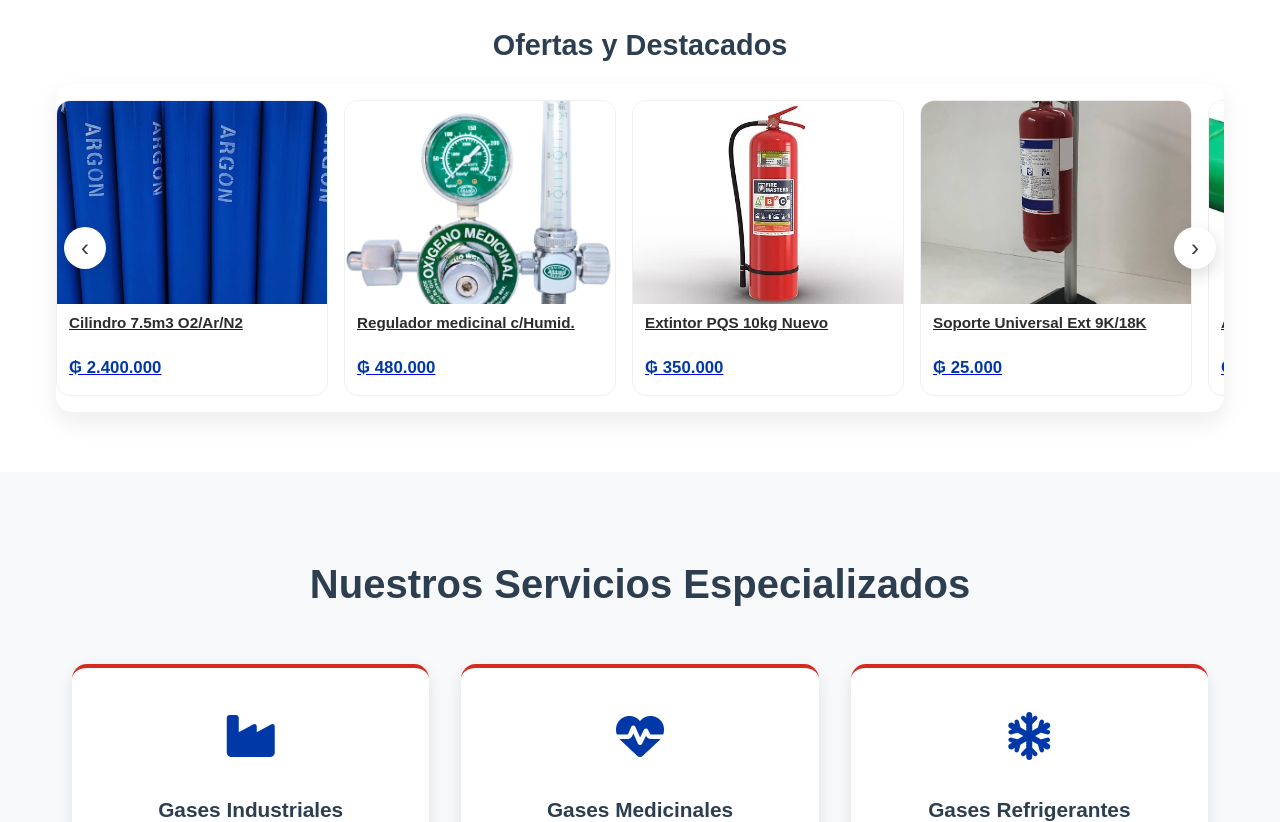
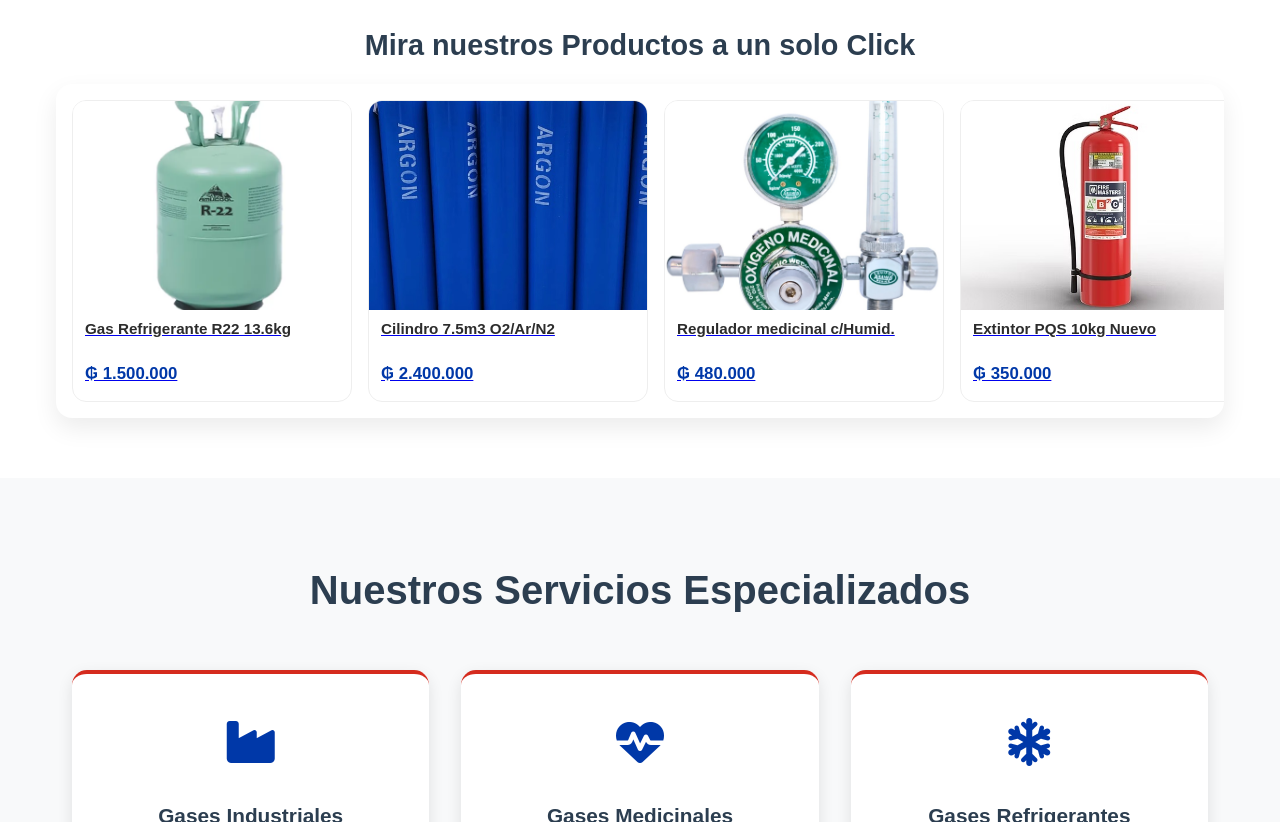
Before and after one commit to bitchobi/pms-pagina, a plain HTML site: page index.html in a window 1280 px wide. Shown: the part 1034-1856 px from the top of the page. Drawn offline with Linux system fonts and the light colour scheme.

Commit message:
mejoras en el carrusel

```diff
--- a/index.html
+++ b/index.html
@@ -33,23 +33,18 @@
   <!-- Hero Section -->
   <section class="hero">
     <img src="img/baner.png" alt="Banner PMS" class="hero-img">
-    </div>
   </section>
 
   <!-- Carrusel de Productos Destacados -->
   <section class="product-carousel">
-    <h2 class="carousel-title">Ofertas y Destacados</h2>
-
+    <h2 class="carousel-title">Mira nuestros Productos a un solo Click </h2>
     <div class="carousel-viewport">
       <button class="carousel-btn prev" aria-label="Anterior">‹</button>
-
-      <div class="carousel-track" id="productTrack">
-        <!-- Las tarjetas se inyectan por JS -->
-      </div>
-
+      <div class="carousel-track" id="productTrack"></div>
       <button class="carousel-btn next" aria-label="Siguiente">›</button>
     </div>
   </section>
+
   <!-- Servicios -->
   <section class="services">
     <div class="container">
@@ -321,8 +316,8 @@
       el.style.transition = 'opacity 0.6s ease, transform 0.6s ease';
       observer.observe(el);
     });
-    // Productos destacados para el carrusel (puedes ampliar/editar)
-    // Los códigos/imagenes están alineados con tu armador (carpeta "imagenes")
+    document.addEventListener('DOMContentLoaded', () => {
+      // Productos destacados
       const destacados = [
         { codigo: "064", nombre: "Gas Refrigerante R22 13.6kg", precio: 1500000, imagen: "064.jpg" },
         { codigo: "029", nombre: "Cilindro 7.5m3 O2/Ar/N2", precio: 2400000, imagen: "029.jpg" },
@@ -333,50 +328,67 @@
         { codigo: "023", nombre: "Regulador GLP 10kg/45kg", precio: 330000, imagen: "023.jpg" },
         { codigo: "047", nombre: "Aceite PAG46+UV 250ml", precio: 75000, imagen: "047.jpg" }
       ];
-
-    // Render dinámico
-    const track = document.getElementById('productTrack');
       const toGs = (n) => n.toLocaleString('es-PY');
 
-    destacados.forEach(p => {
-      const card = document.createElement('a');
-      card.className = 'product-card-mini';
-      // Enlaza al armador con parámetro ?producto=CODIGO (luego podemos leerlo allá)
-      card.href = `armador/armador.html?producto=${encodeURIComponent(p.codigo)}`;
-      card.innerHTML = `
+      const track = document.getElementById('productTrack');
+      const viewport = document.querySelector('.carousel-viewport');
+
+      // Render de tarjetas
+      function renderCards(list) {
+        list.forEach(p => {
+          const a = document.createElement('a');
+          a.className = 'product-card-mini';
+          a.href = `armador/armador.html?producto=${encodeURIComponent(p.codigo)}`;
+          a.innerHTML = `
         <img class="product-thumb" src="armador/imagenes/${p.imagen}" alt="${p.nombre}" onerror="this.src='img/placeholder.jpg'">
         <div class="product-info-mini">
           <div class="product-name">${p.nombre}</div>
           <div class="product-price">₲ ${toGs(p.precio)}</div>
         </div>
       `;
-      track.appendChild(card);
+          track.appendChild(a);
+        });
+      }
+
+      // Pintamos y duplicamos una vez
+      renderCards(destacados);
+      if (!track.dataset.looped) {
+        renderCards(destacados);
+        track.dataset.looped = 'true';
+      }
+
+      // Loop continuo
+      let isPaused = false;
+      let speed = 0.6; // ponelo alto para comprobar que se mueve; luego bajá a 0.3–0.35
+
+      // Si querés respetar "reduce motion", descomentá este bloque:
+      // if (window.matchMedia && window.matchMedia('(prefers-reduced-motion: reduce)').matches) {
+      //   speed = 0;
+      // }
+
+      function loop() {
+        if (!isPaused && speed > 0) {
+          track.scrollLeft += speed;
+          if (track.scrollLeft >= (track.scrollWidth / 2)) {
+            track.scrollLeft = 0;
+          }
+        }
+        requestAnimationFrame(loop);
+      }
+
+      const pause = () => { isPaused = true; };
+      const play = () => { isPaused = false; };
+
+      ['mouseenter', 'focusin', 'touchstart', 'pointerenter'].forEach(evt => {
+        viewport.addEventListener(evt, pause, { passive: true });
+      });
+      ['mouseleave', 'focusout', 'touchend', 'pointerleave'].forEach(evt => {
+        viewport.addEventListener(evt, play, { passive: true });
       });
 
-    // Botones de navegación
-    const btnPrev = document.querySelector('.carousel-btn.prev');
-    const btnNext = document.querySelector('.carousel-btn.next');
-
-    const scrollAmount = () => {
-      // Desplaza exactamente el ancho de una card + gap
-      const card = track.querySelector('.product-card-mini');
-      if (!card) return 0;
-      const style = getComputedStyle(track);
-      const gap = parseFloat(style.columnGap || style.gap || 16);
-      return card.getBoundingClientRect().width + gap;
-    };
-
-    btnPrev.addEventListener('click', () => {
-      track.scrollBy({ left: -scrollAmount(), behavior: 'smooth' });
+      track.scrollLeft = 0;
+      loop();
     });
-    btnNext.addEventListener('click', () => {
-      track.scrollBy({ left: scrollAmount(), behavior: 'smooth' });
-    });
-
-    // Auto-play suave (opcional)
-    let auto = setInterval(() => btnNext.click(), 4000);
-    track.addEventListener('mouseenter', () => clearInterval(auto));
-    track.addEventListener('mouseleave', () => auto = setInterval(() => btnNext.click(), 4000));
   </script>
 </body>
 
--- a/stylelanding.css
+++ b/stylelanding.css
@@ -131,7 +131,7 @@ header {
     font-size: 1rem;
   }
 }
-/* Carrusel */
+/* Carrusel – contenedor y título (faltaban) */
 .product-carousel {
   margin: 24px auto 60px;
   max-width: 1200px;
@@ -146,47 +146,7 @@ header {
   margin-bottom: 1rem;
 }
 
-.carousel-viewport {
-  position: relative;
-  overflow: hidden;
-  border-radius: 16px;
-  background: #fff;
-  box-shadow: 0 10px 25px rgba(0, 0, 0, .08);
-}
-
-.carousel-track {
-  display: grid;
-  grid-auto-flow: column;
-  grid-auto-columns: calc(25% - 12px);
-  /* 4 cards en desktop */
-  gap: 16px;
-  padding: 16px;
-  overflow-x: auto;
-  scroll-snap-type: x mandatory;
-  scrollbar-width: none;
-}
-
-.carousel-track::-webkit-scrollbar {
-  display: none;
-}
-
-.product-card-mini {
-  scroll-snap-align: start;
-  background: #fff;
-  border: 1px solid #eee;
-  border-radius: 14px;
-  overflow: hidden;
-  display: flex;
-  flex-direction: column;
-  transition: transform .2s ease, box-shadow .2s ease;
-  cursor: pointer;
-}
-
-.product-card-mini:hover {
-  transform: translateY(-3px);
-  box-shadow: 0 10px 25px rgba(0, 0, 0, .12);
-}
-
+/* Tarjeta – partes internas (faltaban) */
 .product-thumb {
   width: 100%;
   aspect-ratio: 4/3;
@@ -213,53 +173,70 @@ header {
   font-weight: 800;
   color: var(--paraguay-blue);
 }
+/* Viewport igual */
+.carousel-viewport{
+    position: relative;
+    overflow: hidden;
+    border-radius: 16px;
+    background: #fff;
+    box-shadow: 0 10px 25px rgba(0, 0, 0, .08);
+  }
 
-.carousel-btn {
-  position: absolute;
-  top: 50%;
-  transform: translateY(-50%);
-  width: 42px;
-  height: 42px;
-  border-radius: 50%;
-  border: none;
-  background: #fff;
-  box-shadow: 0 6px 18px rgba(0, 0, 0, .15);
-  cursor: pointer;
-  font-size: 24px;
-  line-height: 42px;
-  text-align: center;
-  color: #3b3b3b;
-  z-index: 2;
+/* 🔁 TRACK en FLEX, sin snap */
+.carousel-track {
+  display: flex;
+  gap: 16px;
+  padding: 16px;
+  overflow-x: auto;
+  scrollbar-width: none;
+  -ms-overflow-style: none;
+  scroll-snap-type: none;
+  scroll-behavior: auto;
+  will-change: scroll-position;
 }
 
-.carousel-btn:hover {
-  background: #f1f1f1;
+.carousel-track::-webkit-scrollbar {
+  display: none;
 }
 
-.carousel-btn.prev {
-  left: 8px;
+/* 🔒 Cada card con ancho fijo (loop suave) */
+.product-card-mini {
+  flex: 0 0 auto;
+  width: 280px;
+  background: #fff;
+  border: 1px solid #eee;
+  border-radius: 14px;
+  overflow: hidden;
+  display: flex;
+  flex-direction: column;
 }
 
-.carousel-btn.next {
-  right: 8px;
+.product-card-mini:hover {
+  transform: translateY(-3px);
+  box-shadow: 0 10px 25px rgba(0, 0, 0, .12);
 }
 
-/* Responsive: 3, 2, 1 tarjetas */
+/* (Opcional) ocultar botones si no los usarás */
+.carousel-btn {
+  display: none;
+}
+
+/* Responsive del ancho de tarjeta */
 @media (max-width: 1024px) {
-  .carousel-track {
-    grid-auto-columns: calc(33.333% - 11px);
+  .product-card-mini {
+    width: 240px;
   }
 }
 
 @media (max-width: 768px) {
-  .carousel-track {
-    grid-auto-columns: calc(50% - 8px);
+  .product-card-mini {
+    width: 220px;
   }
 }
 
 @media (max-width: 520px) {
-  .carousel-track {
-    grid-auto-columns: 100%;
+  .product-card-mini {
+    width: 85vw;
   }
 }
 
```
Also changed, not shown: armador/armador.html (+1 -1 lines). Lines whose indentation alone changed are shown as unchanged.
